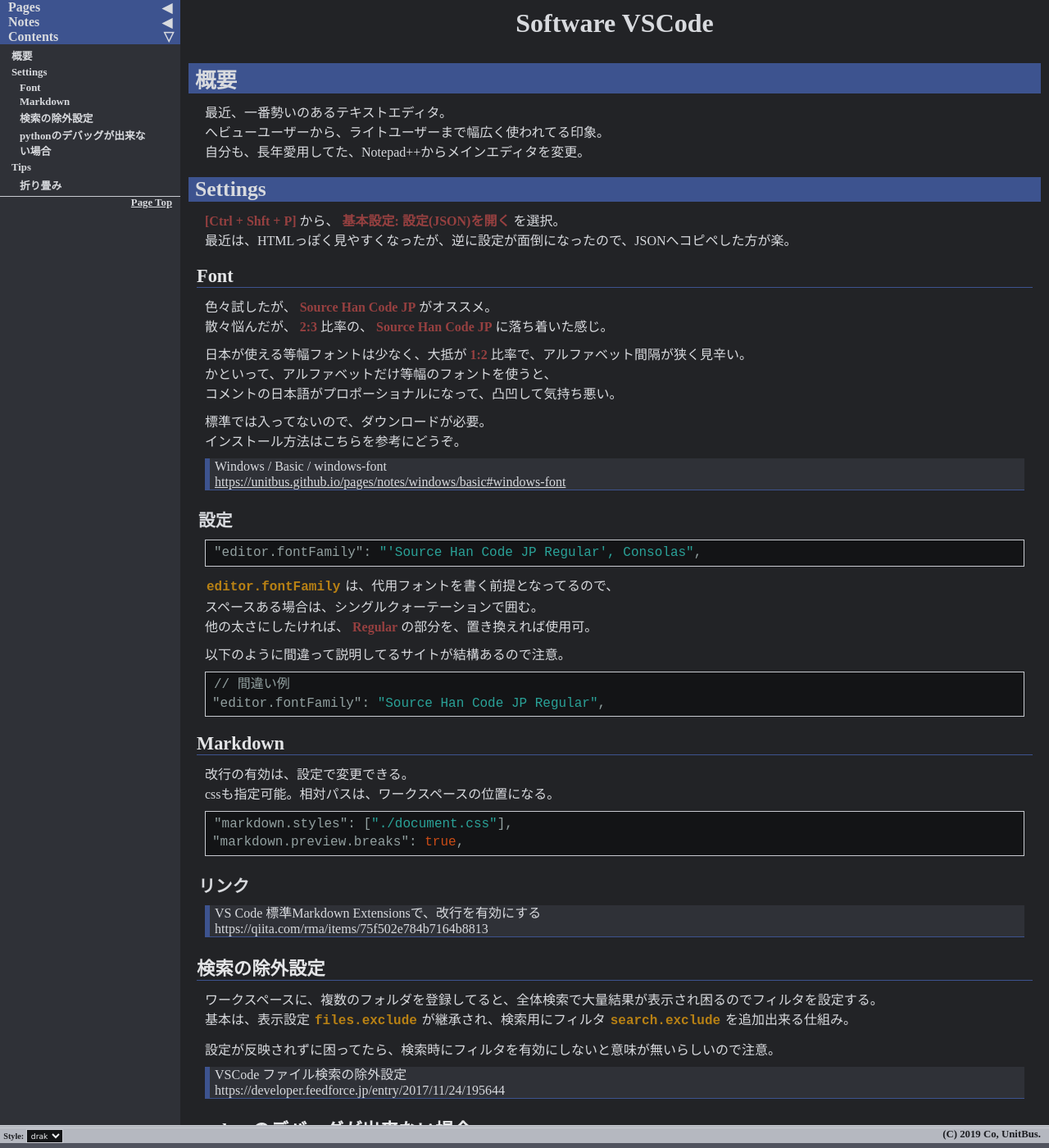
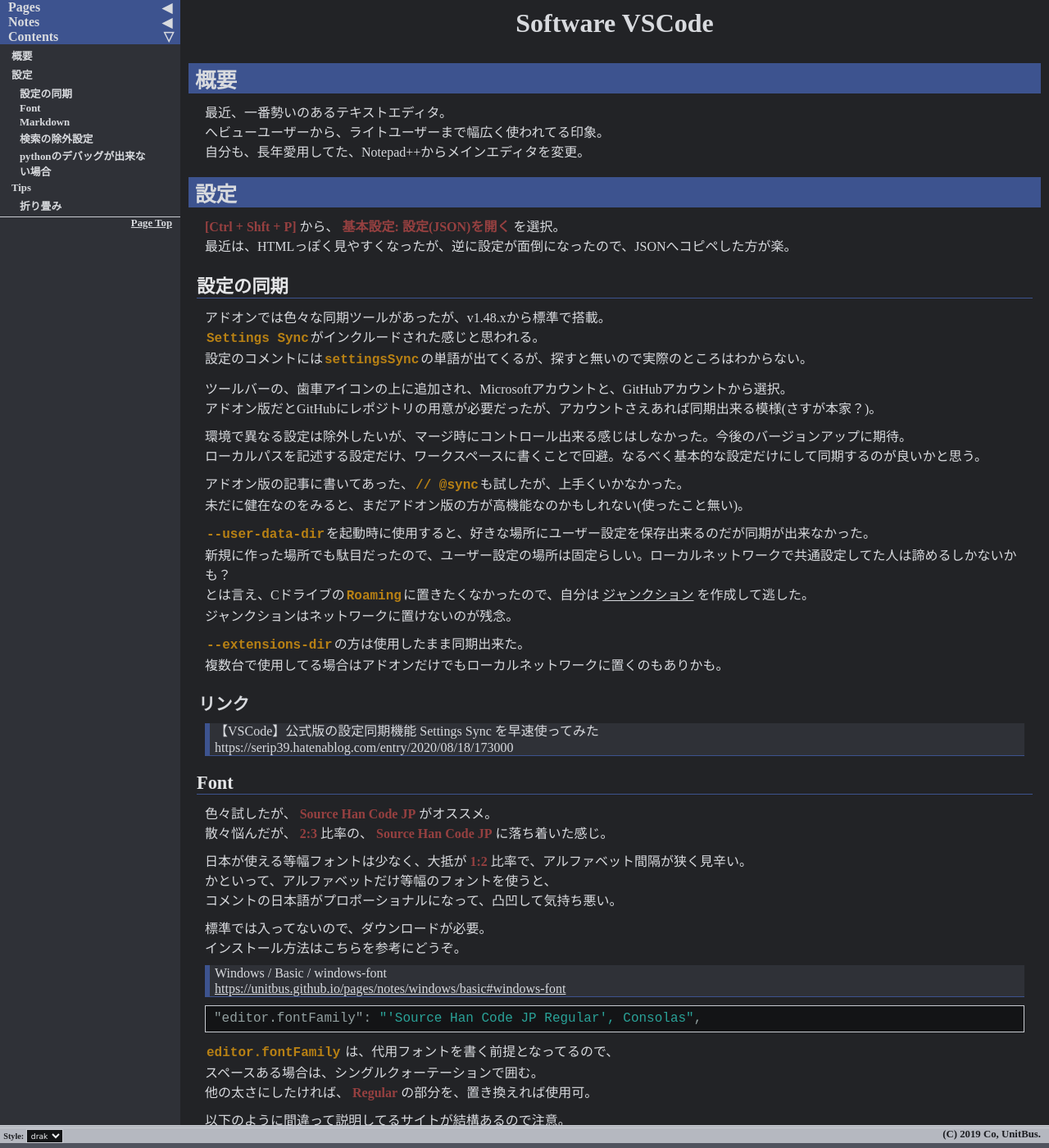
Before and after one commit to unitbus/unitbus.github.io, a Jekyll site: the page built from pages/notes/software/vscode.md, in a window 1280 px wide and 1400 px high. Shown: the whole window at 82% size. Built offline with Jekyll 4.4.1, drawn with Linux system fonts in a browser that asks for light colours.

Commit message:
Update vscode.md

```diff
--- a/pages/notes/software/vscode.md
+++ b/pages/notes/software/vscode.md
@@ -9,10 +9,38 @@
 へビューユーザーから、ライトユーザーまで幅広く使われてる印象。
 自分も、長年愛用してた、Notepad++からメインエディタを変更。
 
-# Settings
+# 設定
 
 **[Ctrl + Shft + P]** から、 **基本設定: 設定(JSON)を開く** を選択。
 最近は、HTMLっぽく見やすくなったが、逆に設定が面倒になったので、JSONへコピペした方が楽。
+
+## 設定の同期
+
+アドオンでは色々な同期ツールがあったが、v1.48.xから標準で搭載。
+`Settings Sync`がインクルードされた感じと思われる。
+設定のコメントには`settingsSync`の単語が出てくるが、探すと無いので実際のところはわからない。
+
+ツールバーの、歯車アイコンの上に追加され、Microsoftアカウントと、GitHubアカウントから選択。
+アドオン版だとGitHubにレポジトリの用意が必要だったが、アカウントさえあれば同期出来る模様(さすが本家？)。
+
+環境で異なる設定は除外したいが、マージ時にコントロール出来る感じはしなかった。今後のバージョンアップに期待。
+ローカルパスを記述する設定だけ、ワークスペースに書くことで回避。なるべく基本的な設定だけにして同期するのが良いかと思う。
+
+アドオン版の記事に書いてあった、`// @sync`も試したが、上手くいかなかった。
+未だに健在なのをみると、まだアドオン版の方が高機能なのかもしれない(使ったこと無い)。
+
+`--user-data-dir`を起動時に使用すると、好きな場所にユーザー設定を保存出来るのだが同期が出来なかった。
+新規に作った場所でも駄目だったので、ユーザー設定の場所は固定らしい。ローカルネットワークで共通設定してた人は諦めるしかないかも？
+とは言え、Cドライブの`Roaming`に置きたくなかったので、自分は [ジャンクション](https://unitbus.github.io/pages/notes/windows/batch#%E3%82%B7%E3%83%B3%E3%83%9C%E3%83%AA%E3%83%83%E3%82%AF%E3%83%AA%E3%83%B3%E3%82%AF%E3%81%A8%E3%82%B8%E3%83%A3%E3%83%B3%E3%82%AF%E3%82%B7%E3%83%A7%E3%83%B3) を作成して逃した。
+ジャンクションはネットワークに置けないのが残念。
+
+`--extensions-dir`の方は使用したまま同期出来た。
+複数台で使用してる場合はアドオンだけでもローカルネットワークに置くのもありかも。
+
+### リンク
+
+> 【VSCode】公式版の設定同期機能 Settings Sync を早速使ってみた
+https://serip39.hatenablog.com/entry/2020/08/18/173000
 
 ## Font
 
```
Also changed, not shown: other parts of pages/notes/software/vscode.md (+0 -2 lines).
